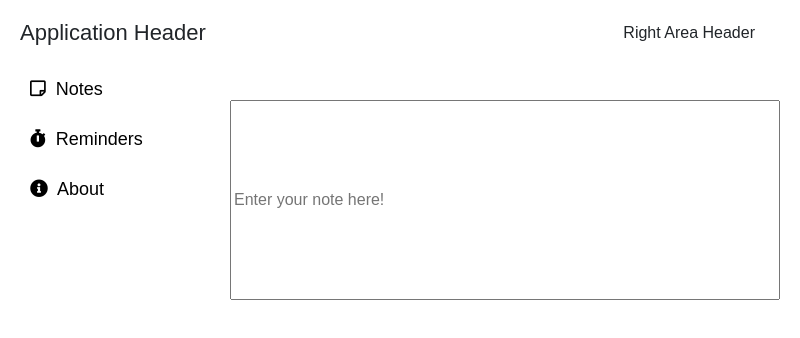
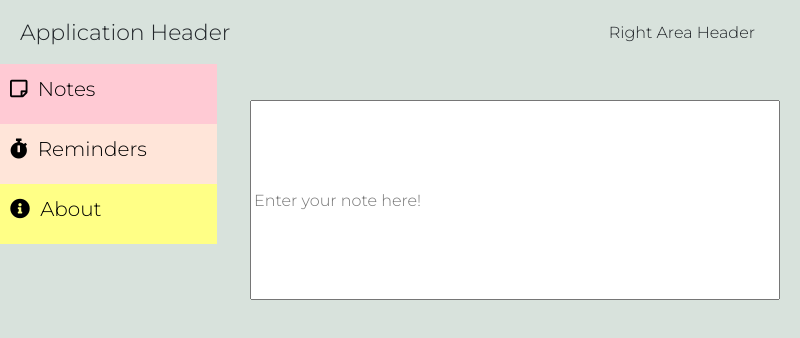
Before and after one commit to moriyaprateek/mizunotes, an Electron app: page index.html in a window 800 px wide. Drawn offline with nearby package versions, Linux system fonts and the light colour scheme; no server answers.

Commit message:
color scheme update

```diff
--- a/index.html
+++ b/index.html
@@ -6,6 +6,7 @@
   <meta name="viewport" content="width=device-width, initial-scale=1, shrink-to-fit=no">
   <meta http-equiv="X-UA-Compatible" content="ie=edge">
   <title>Notes!</title>
+  <link href="https://fonts.googleapis.com/css2?family=Montserrat:wght@300&display=swap" rel="stylesheet">
   <link rel="stylesheet" href="https://stackpath.bootstrapcdn.com/bootstrap/4.3.1/css/bootstrap.min.css"
     integrity="sha384-ggOyR0iXCbMQv3Xipma34MD+dH/1fQ784/j6cY/iJTQUOhcWr7x9JvoRxT2MZw1T" crossorigin="anonymous">
   <link rel="stylesheet" href="./main.css">
@@ -39,9 +40,9 @@
     <!-- Put icons here/Sidebar content here-->
 
 
-    <a href="#"><div class="tab1"><i class="far fa-sticky-note"></i> Notes </div></a>
-    <a href="#"><div class="tab2"><i class="fas fa-stopwatch"></i> Reminders </div></a>
-    <a href="#"><div class="tab3"><i class="fas fa-info-circle"></i> About </div> </a>
+    <a href="#" id="note-tab"><div class="tab1"><i class="far fa-sticky-note"></i> Notes </div></a>
+    <a href="#" id="reminder-tab"><div class="tab2"><i class="fas fa-stopwatch"></i> Reminders </div></a>
+    <a href="#" id="about-tab"><div class="tab3"><i class="fas fa-info-circle"></i> About </div> </a>
   </div>
 
 
--- a/main.css
+++ b/main.css
@@ -1,9 +1,10 @@
 body{
-    font-family: Arial, Helvetica, sans-serif;
-    font-family: 'Quicksand', sans-serif;
+    /* font-family: Arial, Helvetica, sans-serif;
+    font-family: 'Quicksand', sans-serif; */
+    font-family: 'Montserrat', sans-serif;
     padding: 0;
     margin: 0;
-    /* background-color: rgb(237, 237, 237); */
+    background-color: #d8e2dc;
 }
 
 
@@ -39,7 +40,7 @@ header{
     padding-top: 20px;
     position: fixed;
     left: 0;
-    width: 250px;
+    width: 310px;
     height: 100%;
 
 
@@ -48,9 +49,10 @@ header{
 .sidebar a{
     display: block;
     width: 70%;
-    font-size: 18px;
+    height:60px;
+    font-size: 20px;
     line-height: 50px;
-    padding-left: 20px;
+    padding-left: 0px;
     box-sizing: border-box;
     transition: background 0.5s;
     /* transition-property:; */
@@ -60,10 +62,7 @@ header{
 
 
 }
-.sidebar a:hover{
-    background: #DCDCDC;
-    text-decoration: none;
-}
+
 /* .sidebar span:nth-of-type(odd){
     background-color:#DCDCDC;
 } */
@@ -76,7 +75,7 @@ header{
 }
 
 .content{
-    margin-left: 200px;
+    margin-left: 250px;
     padding-right: 10px;
     padding-top: 100px;
 }
@@ -91,6 +90,8 @@ header{
 #notes{
     line-height: 50px;
     padding-top: 10px;
+    padding-left:0px;
+    margin-right: 6px;
 }
 
 .deleteButton {
@@ -123,7 +124,7 @@ header{
 form {
     display:flex;
     flex-direction: column;
-    margin-left: 30px;
+    margin-left: 0px;
     padding-right: 10px;
 }
 
@@ -132,8 +133,24 @@ form {
 
 .active{
     opacity : 1 !important;
+
 }
 
 .hide {
     display: none;
 }
+#note-tab {
+    background-color:#ffcad4;
+
+}
+#reminder-tab {
+    background-color:#ffe5d9;
+}
+#about-tab {
+    background-color:rgb(255, 255, 134);
+
+}
+.sidebar a:hover{
+    opacity:0.8;
+    text-decoration: none;
+}
```
